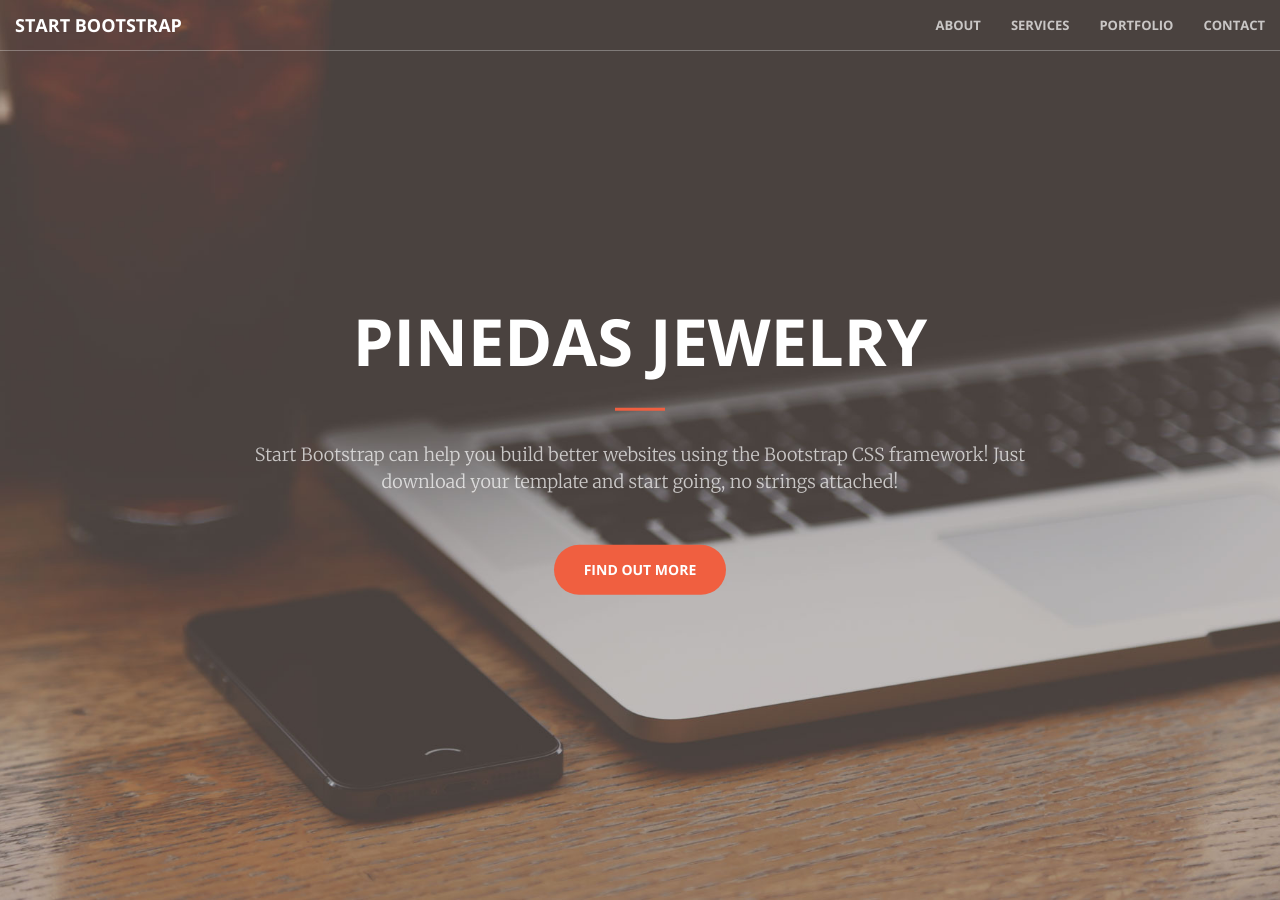
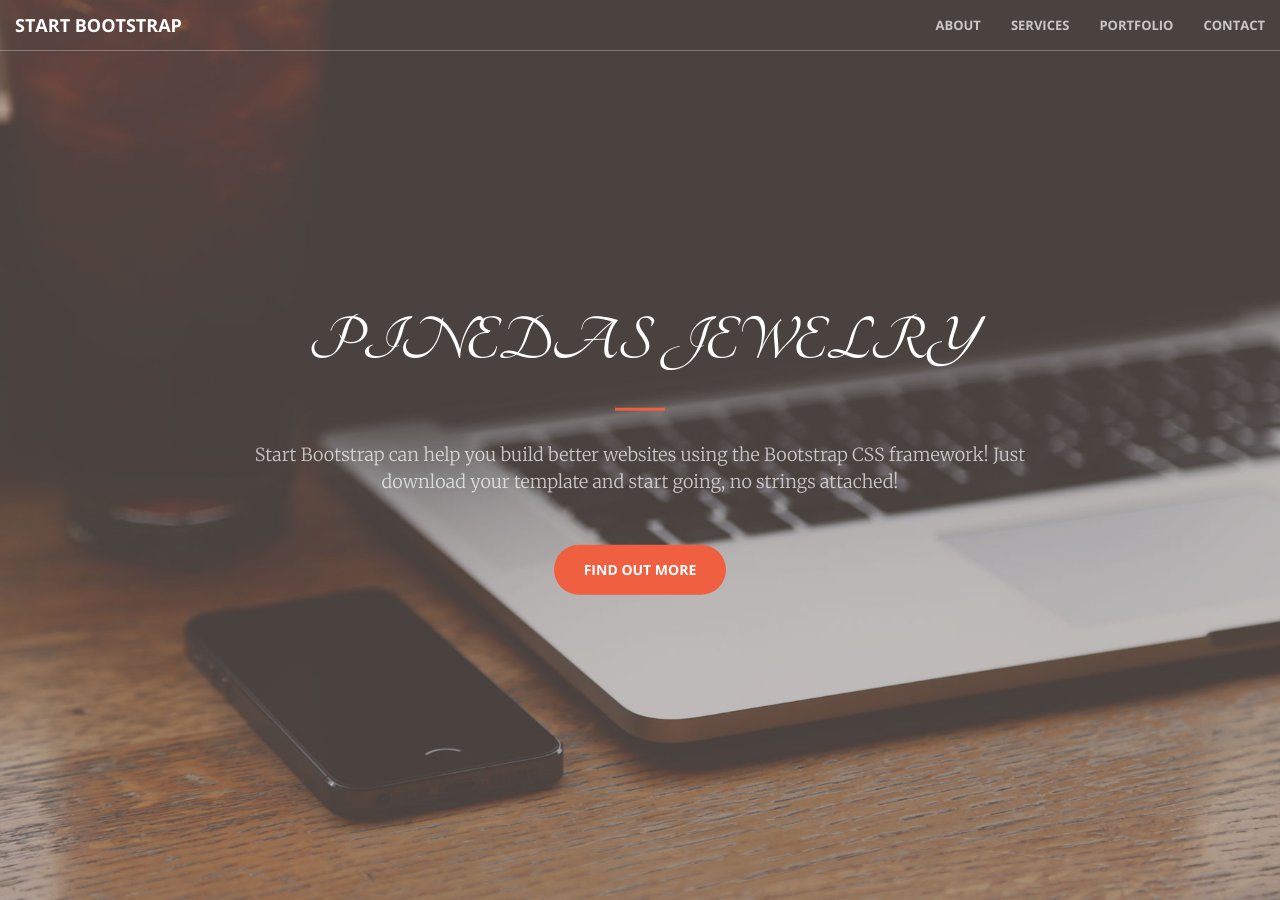
Before and after one commit to mariopineda/pinedasjewelry, a Jekyll site: the page built from index.html, in a window 1280 px wide and 900 px high. Built offline with Jekyll 4.4.1, drawn with Linux system fonts in a browser that asks for light colours.

Commit message:
Update header.html

```diff
--- a/_includes/header.html
+++ b/_includes/header.html
@@ -1,7 +1,7 @@
 <header>
     <div class="header-content">
         <div class="header-content-inner">
-            <div style="font-family: 'Tangerine', serif;"><h1>Pinedas Jewelry</h1></div>
+            <h1 style="font-family: 'Tangerine', serif;">Pinedas Jewelry</h1>
             <hr>
             <p>Start Bootstrap can help you build better websites using the Bootstrap CSS framework! Just download your template and start going, no strings attached!</p>
             <a href="#about" class="btn btn-primary btn-xl page-scroll">Find Out More</a>
```
